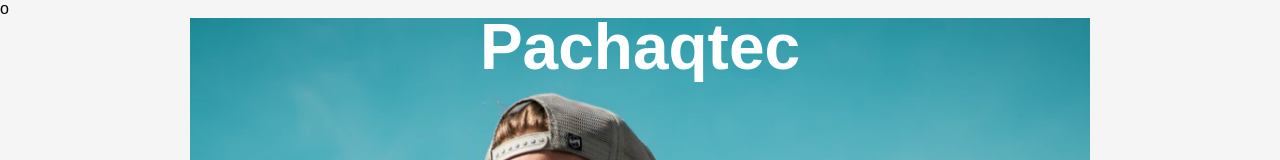
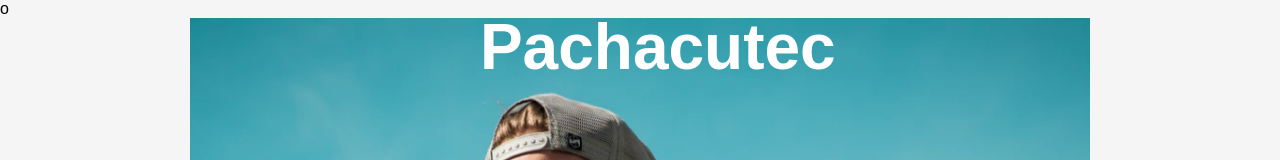
Before and after one commit to n11f21/grupo1, a plain HTML site: page index.html in a window 1280 px wide. Shown: the top 160 px of the page. Drawn offline with Linux system fonts and the light colour scheme.

Commit message:
Update index.html

```diff
--- a/index.html
+++ b/index.html
@@ -16,7 +16,7 @@ o<!DOCTYPE html>
         <figure>
           <img src="./images/image 1.png">
         </figure>
-        <h1>Pachaqtec</h1>
+        <h1>Pachacutec</h1>
         <div>
           <h2>Hola, somos el grupo 1 <br>Barrios Manuel, Criollo Nicolas, Grimaldo Kevin, Huaman Marco</h2>
         </div>
```
